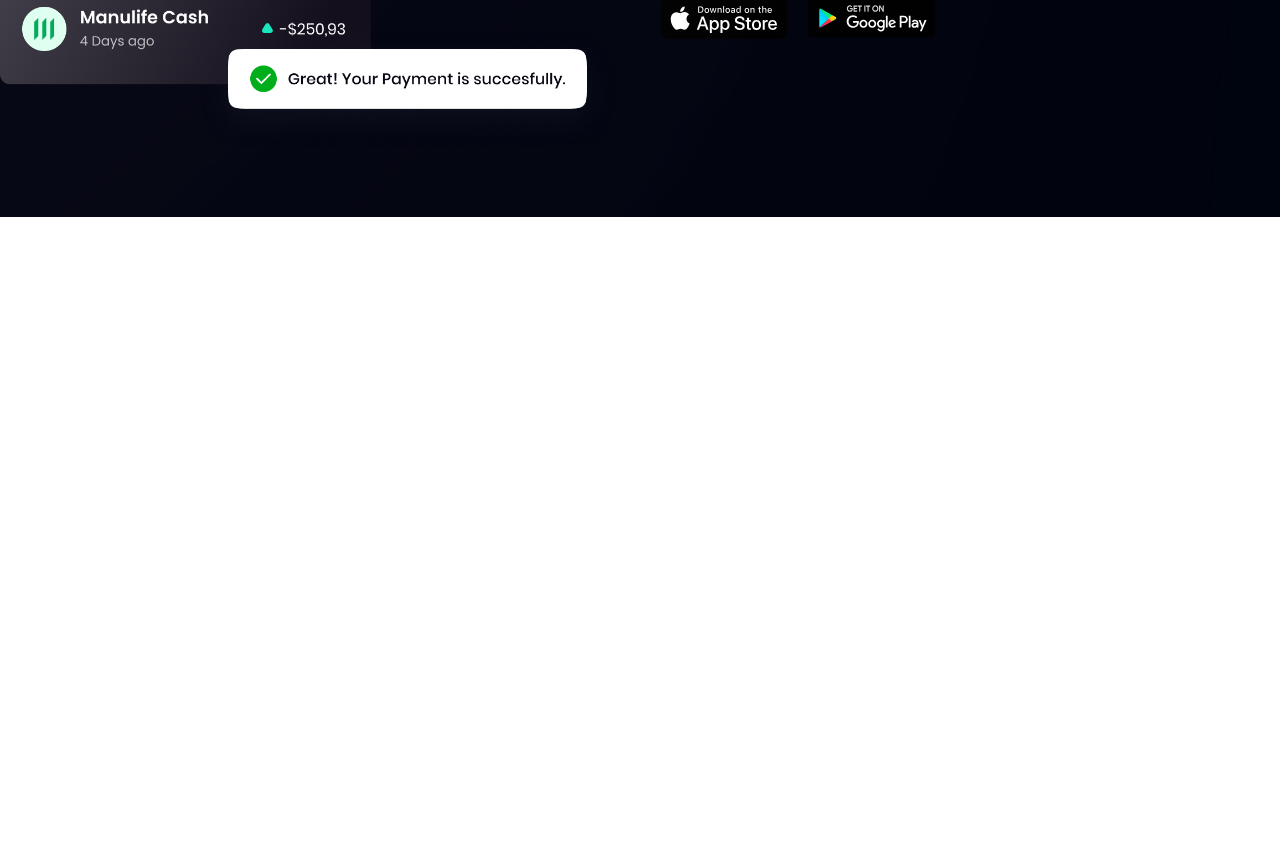
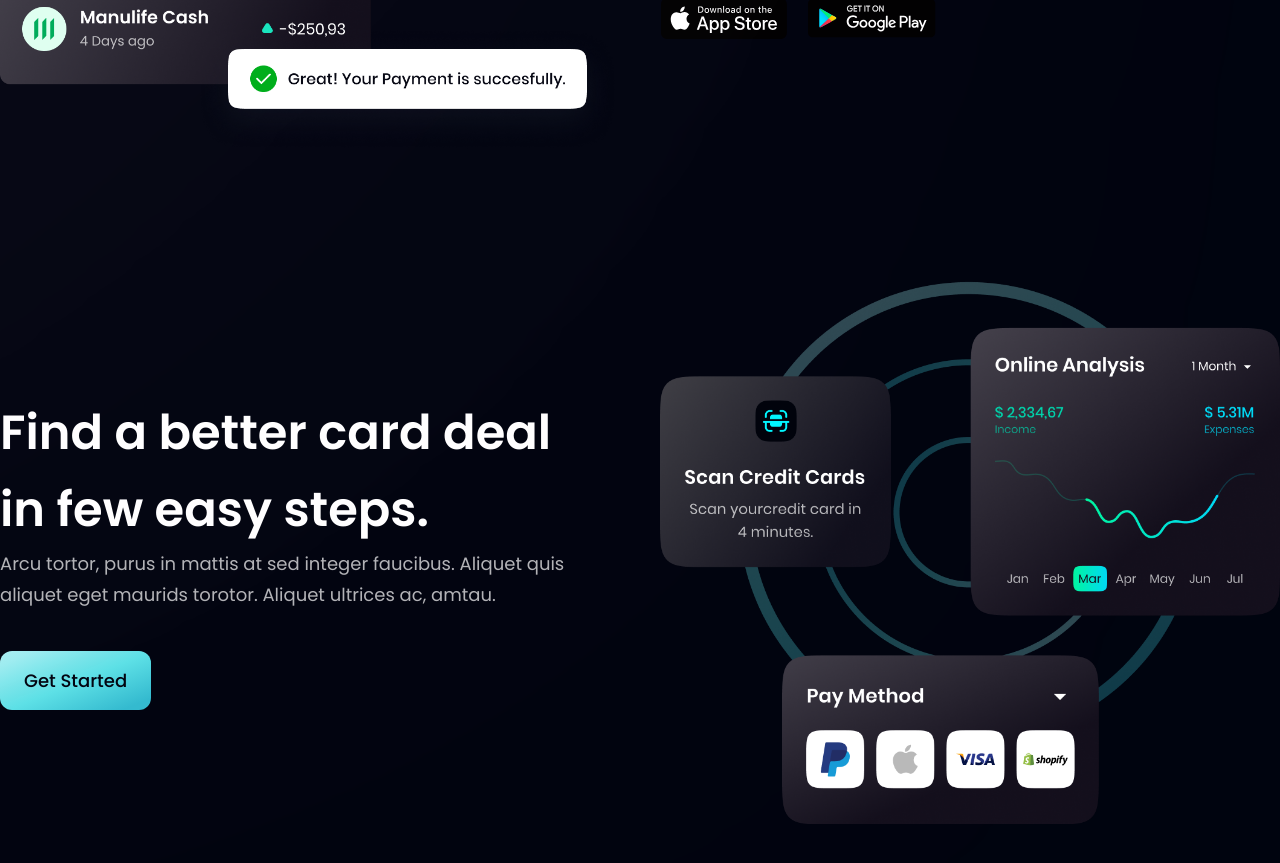
Before and after one commit to theiheu/ReactJS-Project-Bank_Modern_App, a React (Vite) app: page / in a window 1280 px wide. Shown: the part 1988-2851 px from the top of the page. Before the commit the page ends 2205 px from the top, so only its background shows below. Built offline with nearby package versions, Linux system fonts and the light colour scheme.

Commit message:
CarDeal section

```diff
--- a/src/components/CardDeal.jsx
+++ b/src/components/CardDeal.jsx
@@ -1,10 +1,23 @@
-import React from 'react';
+import {card} from "../assets/index.js";
+import styles, {layout} from "../constants/style.js";
+import Button from "./Button.jsx";
 
 const CardDeal = () => {
     return (
-        <div>
+        <section className={layout.section}>
+            <div className={layout.sectionInfo}>
+                <h2 className={styles.heading2}>Find a better card deal <br className={"sm:block hidden"}/> in few easy
+                    steps.</h2>
+                <p className={`${styles.paragraph}`}>Arcu tortor, purus in mattis at sed integer faucibus. Aliquet quis
+                    aliquet eget maurids torotor.
+                    Aliquet ultrices ac, amtau.</p>
+                <Button styles={"mt-10"}/>
+            </div>
+            <div className={layout.sectionImg}>
+                <img src={card} alt="card" className={"w-[100%] h-[100%]"}/>
+            </div>
 
-        </div>
+        </section>
     );
 };
 
```
